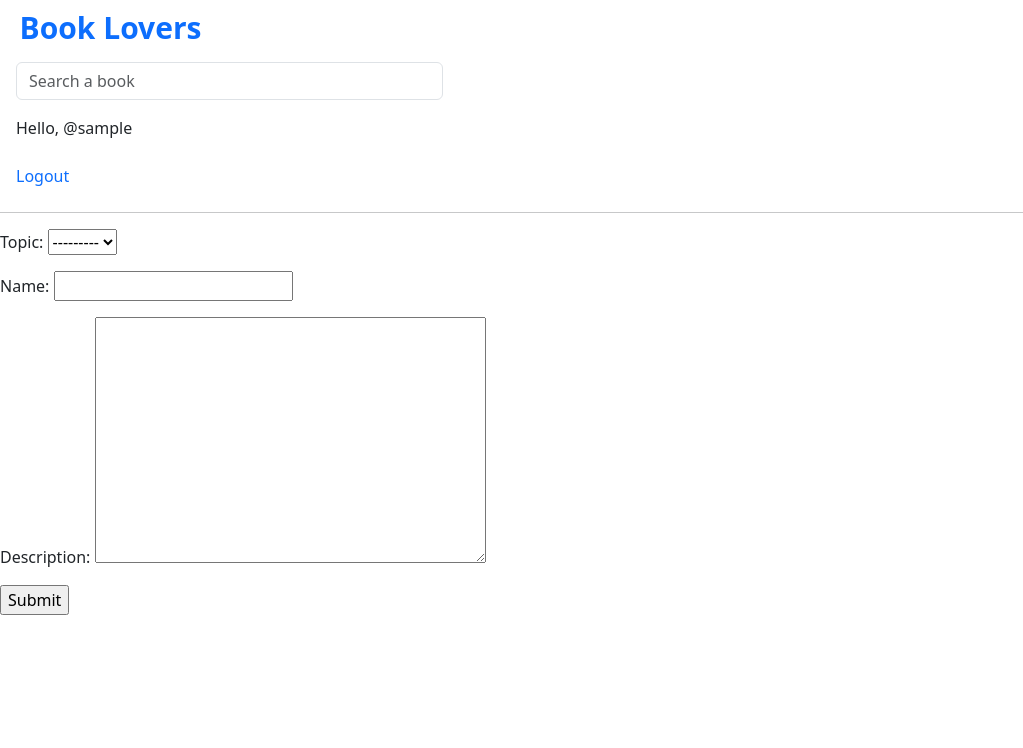
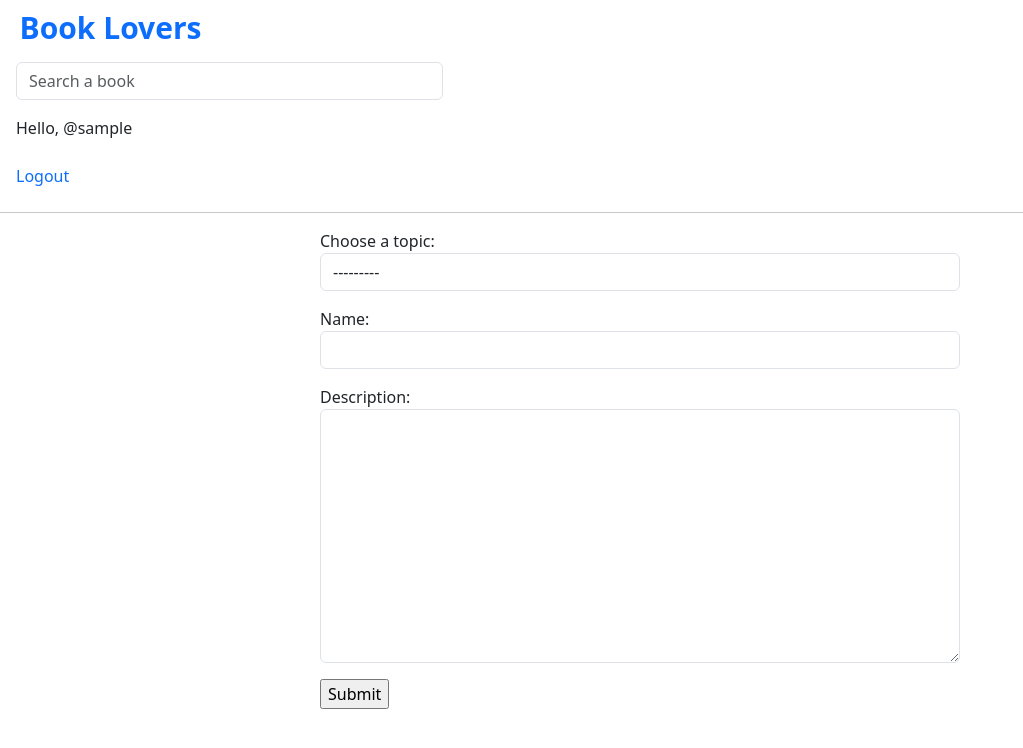
Before and after one commit to AlexManolache/Book-Lover, a Django app: page /create-book/ in a window 1280 px wide. Shown: the top 748 px of the page, without its empty margins (0-1023 px from the left). Run offline with Django 5.2, Linux system fonts and the light colour scheme; the visitor is signed in with stand-in values (Sample User, id 1); data that the repository does not hold is empty.

Commit message:
style form book

```diff
--- a/bookapp/forms.py
+++ b/bookapp/forms.py
@@ -1,9 +1,12 @@
-from django.forms import ModelForm
+from django import forms
+from .models import Book, Topic
 
-from .models import Book, Message
-
-class BookForm(ModelForm):
+class BookForm(forms.ModelForm):
     class Meta:
         model = Book
-        fields = '__all__'
+        fields = ['topic', 'name', 'description']
         exclude = ['host', 'members']
+
+    topic = forms.ModelChoiceField(queryset=Topic.objects.all(), widget=forms.Select(attrs={'class': 'form-control'}), label= 'Choose a topic')
+    name = forms.CharField(widget=forms.TextInput(attrs={'class': 'form-control'}))
+    description = forms.CharField(widget=forms.Textarea(attrs={'class': 'form-control'}))
--- a/bookapp/templates/bookapp/book_form.html
+++ b/bookapp/templates/bookapp/book_form.html
@@ -2,10 +2,12 @@
 
 {% block content %}
 
-    <form method="POST">
-        {% csrf_token %}
-        {{form.as_p}}
-        <input type="submit" value="Submit" />
-    </form>
+    <div class="col-md-6 offset-md-3">
+        <form method="POST">
+            {% csrf_token %}
+            {{form.as_p}}
+            <input type="submit" value="Submit" />
+        </form>
 
+    </div>
 {% endblock content %}
```
